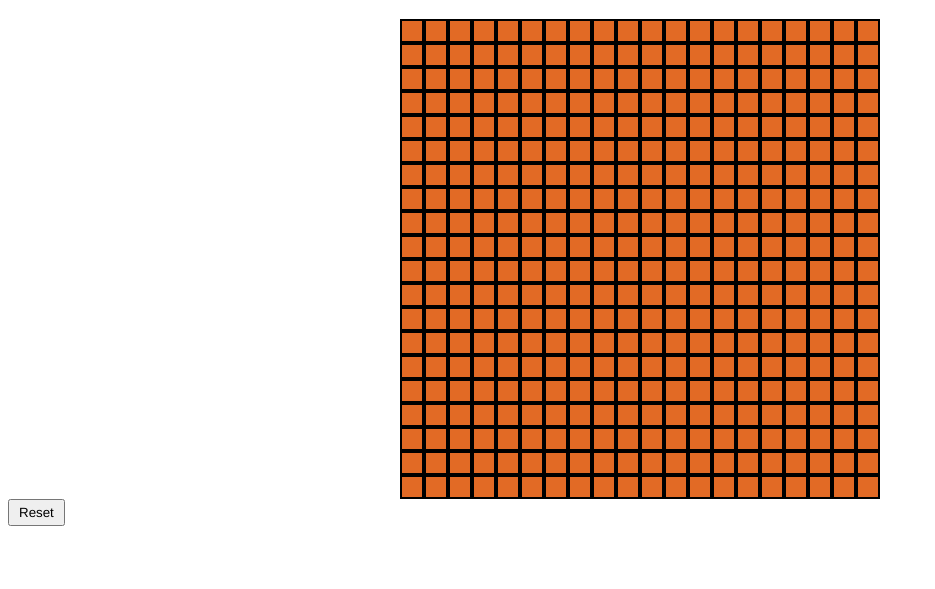
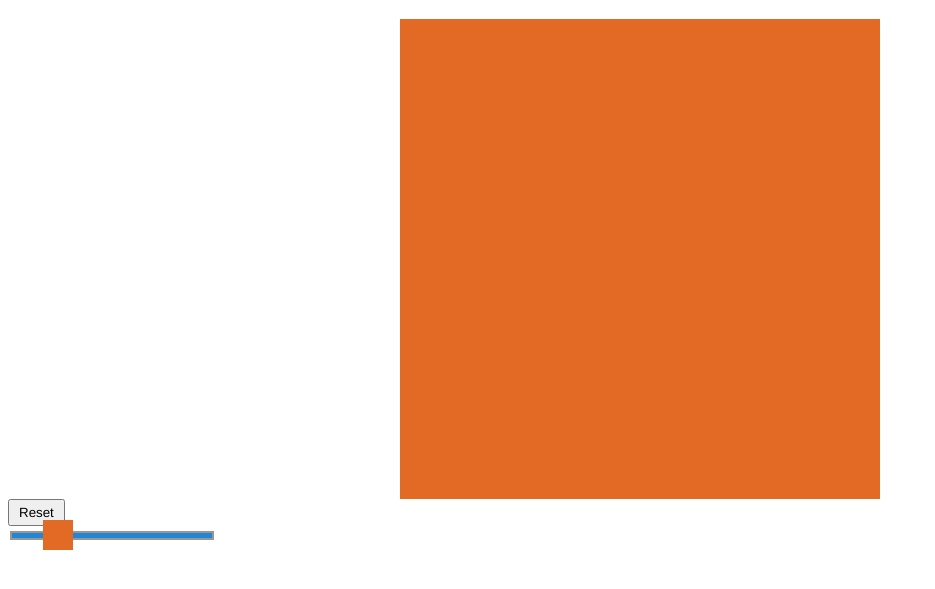
Before and after one commit to prnvjn/etch-a-sketch, a plain HTML site: page index.html in a window 1280 px wide. Shown: the part 61-650 px from the top of the page, without its empty margins (0-935 px from the left). Drawn offline with Linux system fonts and the light colour scheme.

Commit message:
added a slider

```diff
--- a/index.html
+++ b/index.html
@@ -10,6 +10,9 @@
     <h1 class="title">Etch a sketch</h1>
     <div class="" id="container"></div>
     <button id="reset">Reset</button>
+    <div class="slidecontainer">
+        <input type="range" min="2" max="100" step="2" value="20" class="slider"  id="myRange">
+      </div>
 </body>
 <script src="./script.js"></script>
 </html>
--- a/script.js
+++ b/script.js
@@ -1,28 +1,52 @@
 const container = document.querySelector("#container")
 const resetButton = document.querySelector('#reset')
+let slider = document.querySelector("#myRange")
+//for creating the grid
 
-//for creating the grid
-for (let i = 0 ; i < 400;i++){
+
+function gridSystem(value){
+    grid = value*value
+    for (let i = 0 ; i < grid ;i++){
         const div = document.createElement('div')
         div.classList = "element"
-
+        div.style.width= `${480/value}px`
+        div.style.height= `${480/value}px`
        container[i]=container.appendChild(div)
     }
+}
+
 //for hover
+function hover(){
     const elements = document.querySelectorAll(".element")
     elements.forEach((element)=>
     element.addEventListener('mousemove', (e)=>{
         e.target.classList.add('highLight')
     } )
     )
+}
+
 // reset the code
 let reset = ()=> {
+    const elements = document.querySelectorAll(".element")
     elements.forEach((element)=>resetButton.addEventListener('click',()=>
     {
         if(element.classList.contains('highLight')){
             element.classList.remove('highLight')
         }
     }))
+
 }
 
+
+
+gridSystem(20)
+
+hover()
 reset()
+newGrid()
+function newGrid() {
+    slider.addEventListener("input", () => {
+        let grid = slider.value;
+    });
+    return grid
+}
--- a/style.css
+++ b/style.css
@@ -18,7 +18,7 @@
     height: 24px;
     background-color:rgb(226, 106, 37);
 
-    border: 2px solid
+
 }
 .highLight{
     background-color: rgb(33, 134, 218);
@@ -28,3 +28,17 @@
  padding: 4px 9px;
  margin: auto;
 }
+
+.slider{
+    appearance: none;
+    width: 200px;
+    height: 5px;
+    background-color:  rgb(33, 134, 218);
+    border: 2px solid;
+}
+.slider::-webkit-slider-thumb{
+    appearance: none;
+    width: 30px;
+    height: 30px;
+    background:rgb(226, 106, 37);
+}
```
Lines whose indentation alone changed are shown as unchanged.
